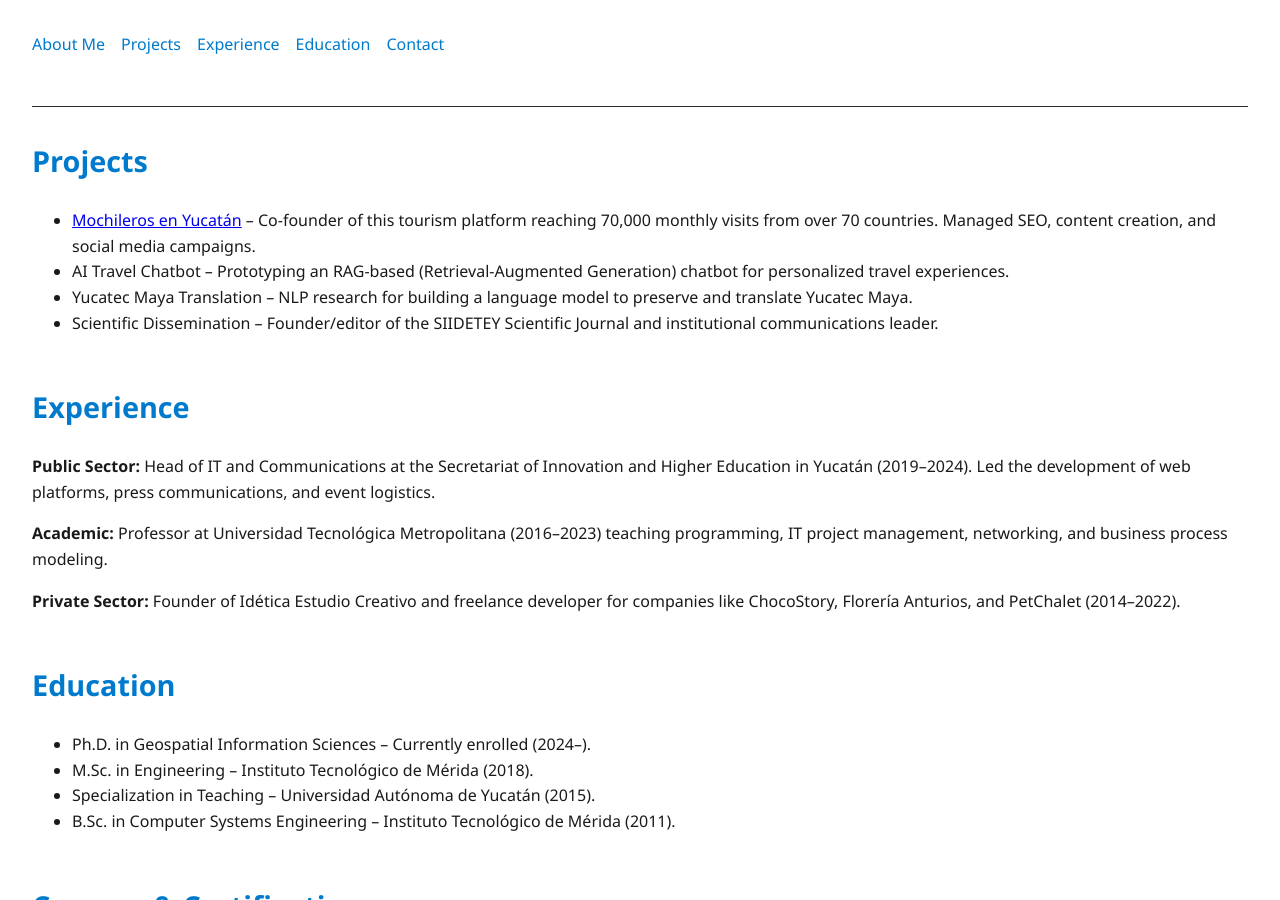
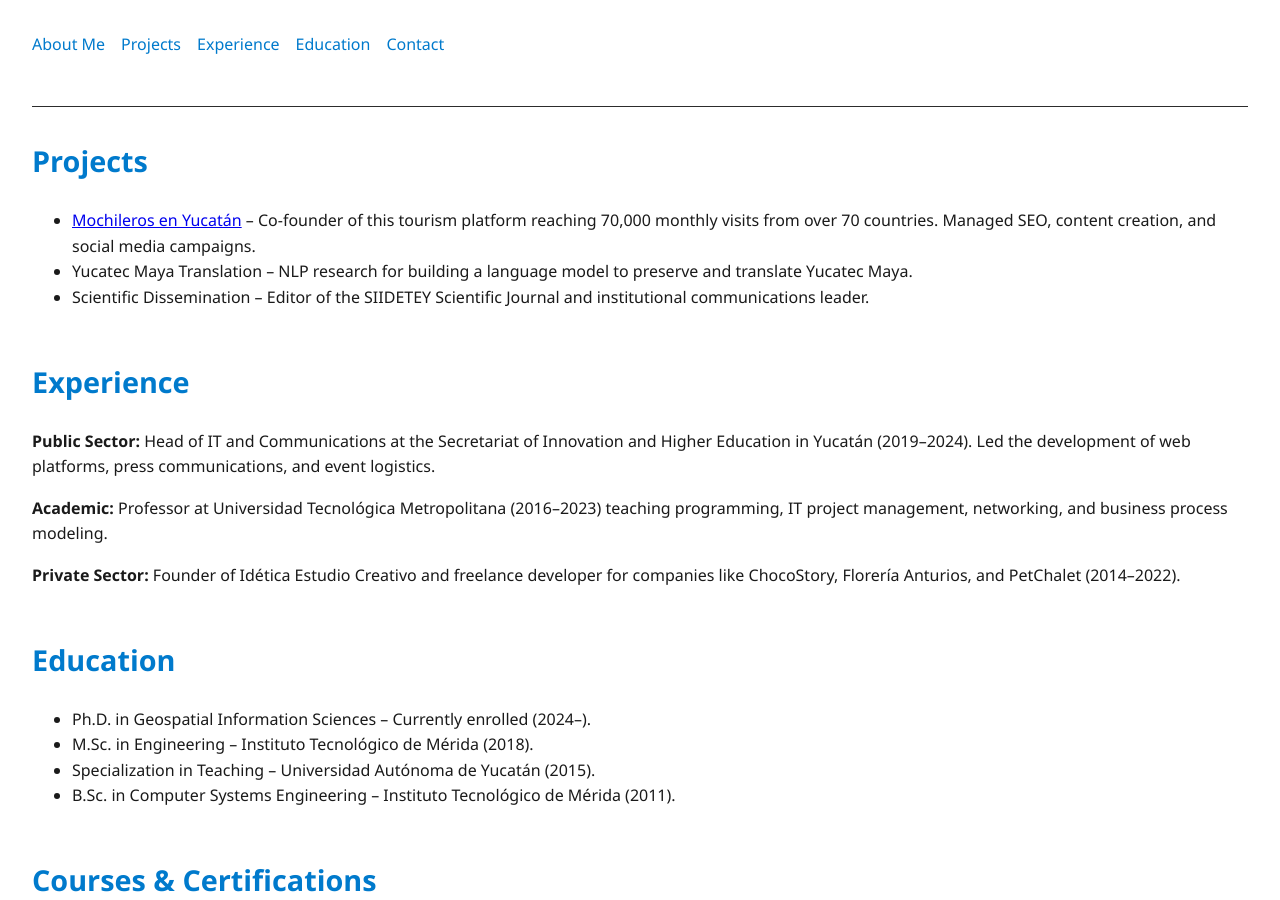
Before and after one commit to jazielcarballo/jazielcarballo.github.io, a Jekyll site: the page built from index.md, in a window 1280 px wide and 900 px high, scrolled down 377 px. Built offline with Jekyll 4.4.1, drawn with Linux system fonts in a browser that asks for light colours; some of the changed text lies outside the part shown.

Commit message:
Update index.md

```diff
--- a/index.md
+++ b/index.md
@@ -14,9 +14,8 @@ title: Jaziel Carballo
   <h1>Projects</h1>
   <ul>
     <li><a href="https://mochilerosenyucatan.com">Mochileros en Yucatán</a> – Co-founder of this tourism platform reaching 70,000 monthly visits from over 70 countries. Managed SEO, content creation, and social media campaigns.</li>
-    <li>AI Travel Chatbot – Prototyping an RAG-based (Retrieval-Augmented Generation) chatbot for personalized travel experiences.</li>
     <li>Yucatec Maya Translation – NLP research for building a language model to preserve and translate Yucatec Maya.</li>
-    <li>Scientific Dissemination – Founder/editor of the SIIDETEY Scientific Journal and institutional communications leader.</li>
+    <li>Scientific Dissemination – Editor of the SIIDETEY Scientific Journal and institutional communications leader.</li>
   </ul>
 </section>
 
```
Also changed, not shown: other parts of index.md (+2 -2 lines).
